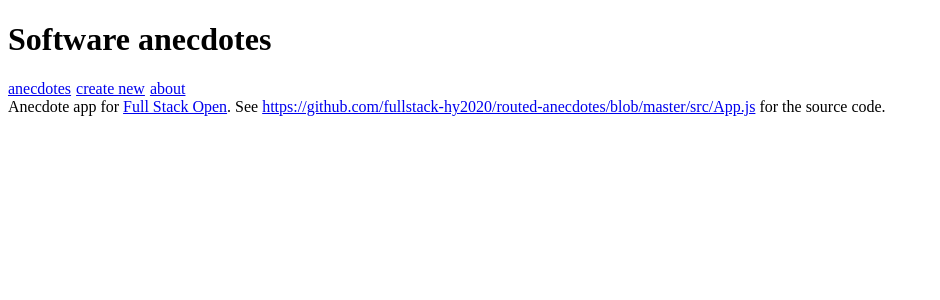
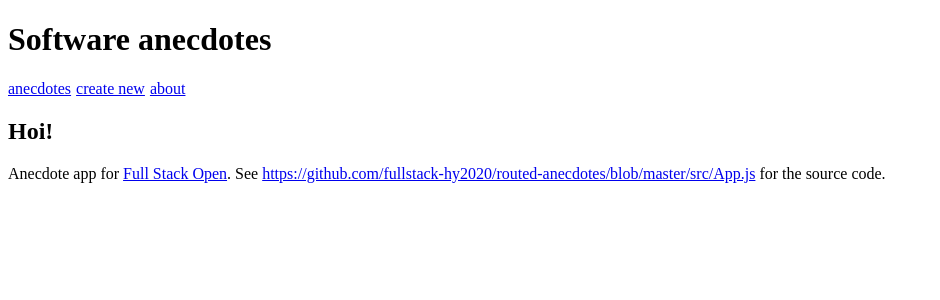
Before and after one commit to softcat477/Exercises, a React (Create React App) app in the folder part7/routed-anecdotes/: page / in a window 1280 px wide. Shown: the top 300 px of the page, without its empty margins (0-940 px from the left). Built offline with nearby package versions, Linux system fonts and the light colour scheme.

Commit message:
Add home page

```diff
--- a/part7/routed-anecdotes/src/App.js
+++ b/part7/routed-anecdotes/src/App.js
@@ -118,7 +118,14 @@ const CreateNew = (props) => {
       </form>
     </div>
   )
+}
 
+const Home = () => {
+  return (
+    <>
+      <h2>Hoi!</h2>
+    </>
+  )
 }
 
 const App = () => {
@@ -175,6 +182,7 @@ const App = () => {
         <Route path="/anecdotes/:id" element={<Anecdote anecdote={anecdote} />} />
         <Route path="/create-new" element={<CreateNew addNew={addNew} setNotification={setNotification}/>} />
         <Route path="/about" element={<About />} />
+        <Route path="/" element={<Home />} />
       </Routes>
 
       <Footer />
```
